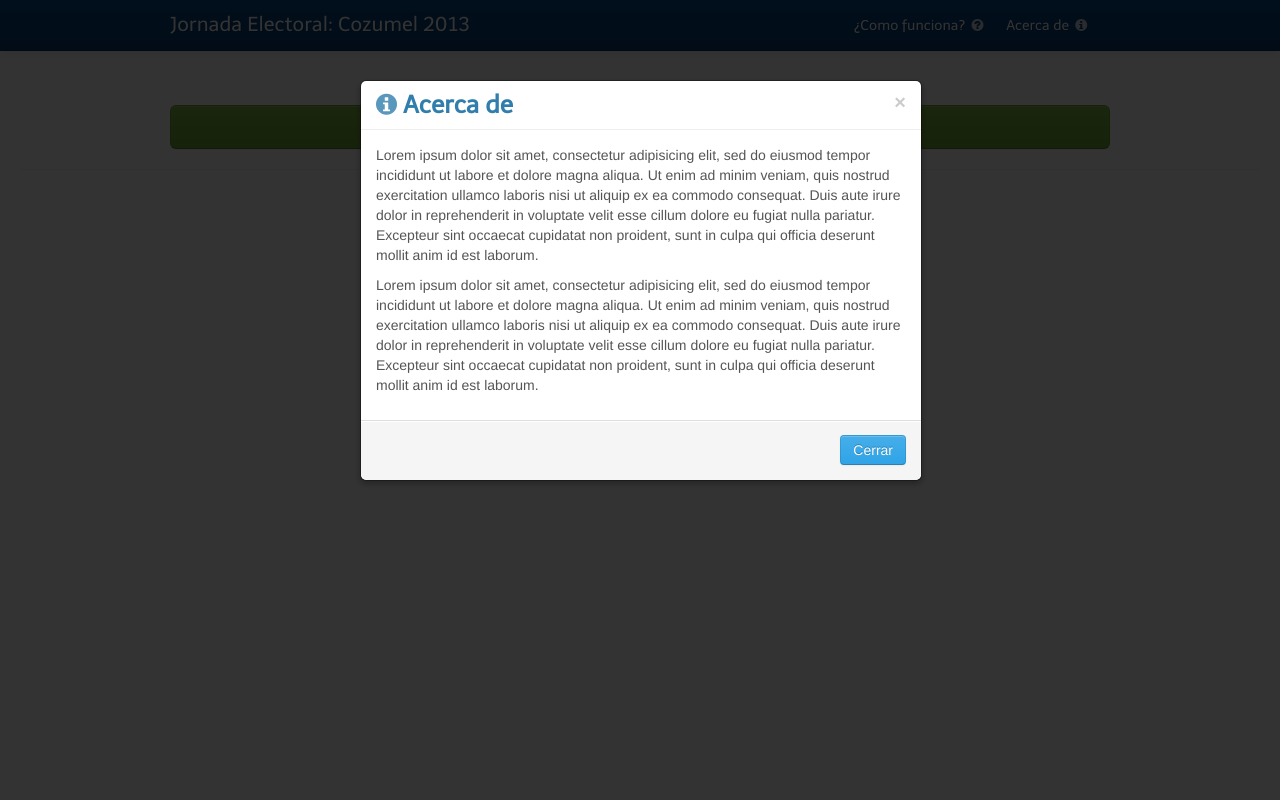
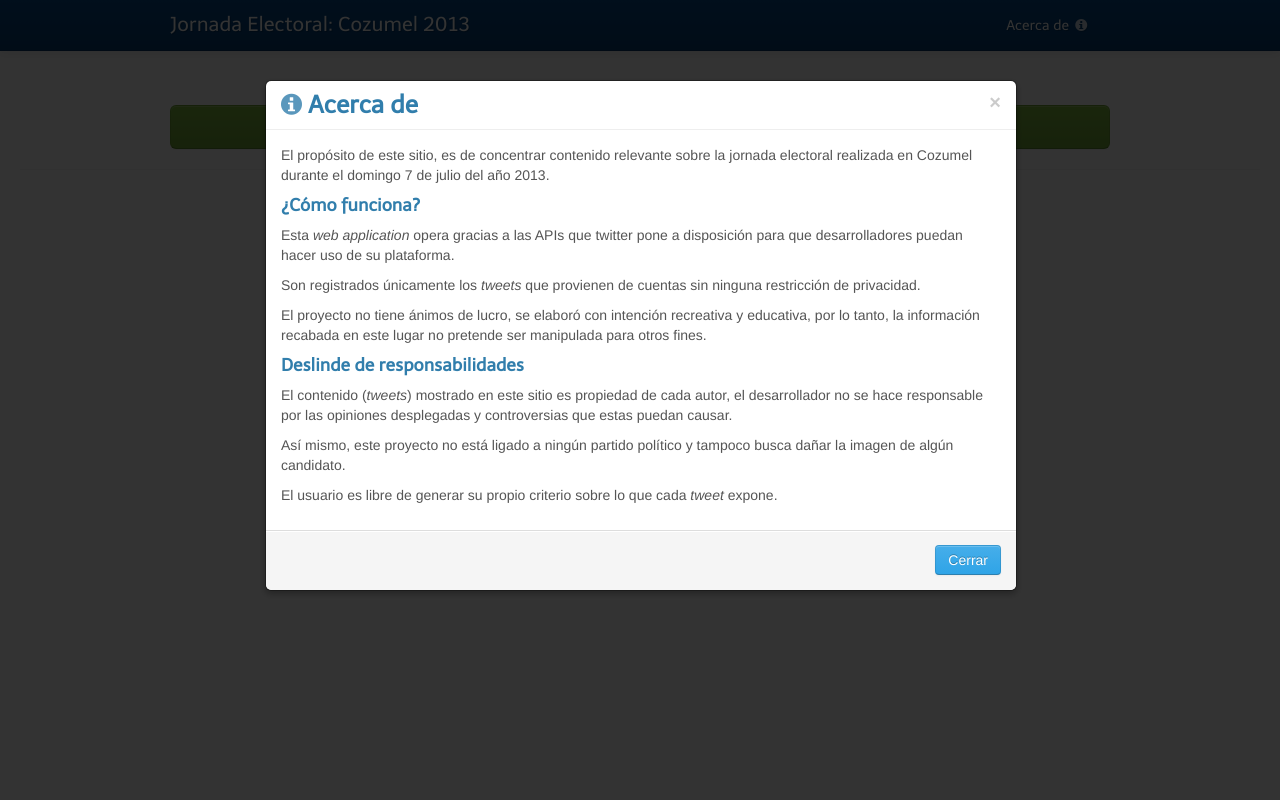
Before and after one commit to niketedm/election-tweets, a Django app: page / in a window 1280 px wide, after a click on "Acerca de". Run offline with Django 3.2, Linux system fonts and the light colour scheme; data that the repository does not hold is empty; parts of the project's set-up code (start-up, migrations or seed data) failed here and were passed over; some libraries are stand-ins or nearby versions; some web fonts are replaced.

Commit message:
copy updated

```diff
--- a/static/assets/css/application.css
+++ b/static/assets/css/application.css
@@ -20,18 +20,19 @@ a {
     column-count: 2;
     column-gap: 20px;
     column-fill: inherit;
+    margin: 0 auto;
     width: 1040px;
-    margin: 0 auto;
 }
 
 #embeded-tweets li {
     display: inline-block;
+    opacity: 0;
     width: 500px;
-    opacity: 0;
 }
 
-.love {
+.disclaimer {
     color: #f00;
+    font-weight: bold;
 }
 
 .new-tweet {
@@ -39,6 +40,11 @@ a {
 }
 
 footer {
+    font-size: 90%;
     text-align: center;
-    font-size: 90%;
 }
+
+body .modal {
+    margin-left: -375px;
+    width: 750px;
+}
--- a/templates/base.html
+++ b/templates/base.html
@@ -49,7 +49,6 @@
                         <li><a href="/new">Agregar nuevo <i class="icon-plus-sign"></i></a></li>
                         <li><a href="/signout" data-toggle="modal">Salir <i class="icon-signout"></i></a></li>
                         {% else %}
-                        <li><a href="#how" data-toggle="modal">¿Como funciona? <i class="icon-question-sign"></i></a></li>
                         <li><a href="#about" data-toggle="modal">Acerca de <i class="icon-info-sign"></i></a></li>
                         {% endif %}
                     </ul>
@@ -70,7 +69,7 @@
         <hr>
         <footer>
             <p>&copy; 2013 <a href="https://twitter.com/tweetczm" target="_blank">@tweetczm</a></p>
-            <p>Made with <i class="icon-heart love"></i> by <a href="https://twitter.com/kelevrium" target="_blank">@kelevrium</a></p>
+            <p><small>Developed by <a href="https://twitter.com/kelevrium" target="_blank">@kelevrium</a></small></p>
             {% if user.is_authenticated == False %}
             <p><a href="/signin"><i class="icon-signin"></i></a></p>
             {% endif %}
@@ -85,46 +84,20 @@
             <h3 id="about-label"><i class="icon-info-sign"></i> Acerca de</h3>
         </div>
         <div class="modal-body">
-            <p>Lorem ipsum dolor sit amet, consectetur adipisicing elit, sed do eiusmod
-            tempor incididunt ut labore et dolore magna aliqua. Ut enim ad minim veniam,
-            quis nostrud exercitation ullamco laboris nisi ut aliquip ex ea commodo
-            consequat. Duis aute irure dolor in reprehenderit in voluptate velit esse
-            cillum dolore eu fugiat nulla pariatur. Excepteur sint occaecat cupidatat non
-            proident, sunt in culpa qui officia deserunt mollit anim id est laborum.</p>
-            <p>Lorem ipsum dolor sit amet, consectetur adipisicing elit, sed do eiusmod
-            tempor incididunt ut labore et dolore magna aliqua. Ut enim ad minim veniam,
-            quis nostrud exercitation ullamco laboris nisi ut aliquip ex ea commodo
-            consequat. Duis aute irure dolor in reprehenderit in voluptate velit esse
-            cillum dolore eu fugiat nulla pariatur. Excepteur sint occaecat cupidatat non
-            proident, sunt in culpa qui officia deserunt mollit anim id est laborum.</p>
+            <p>El propósito de este sitio, es de concentrar contenido relevante sobre la jornada electoral realizada en Cozumel durante el domingo 7 de julio del año 2013.</p>
+            <h4>¿Cómo funciona?</h4>
+            <p>Esta <em>web application</em> opera gracias a las APIs que twitter pone a disposición para que desarrolladores puedan hacer uso de su plataforma.</p>
+            <p>Son registrados únicamente los <em>tweets</em> que provienen de cuentas sin ninguna restricción de privacidad.</p>
+            <p>El proyecto no tiene ánimos de lucro, se elaboró con intención recreativa y educativa, por lo tanto, la información recabada en este lugar no pretende ser manipulada para otros fines.</p>
+            <h4>Deslinde de responsabilidades</h4>
+            <p>El contenido (<em>tweets</em>) mostrado en este sitio es propiedad de cada autor, el desarrollador no se hace responsable por las opiniones desplegadas y controversias que estas puedan causar.</p>
+            <p>Así mismo, este proyecto no está ligado a ningún partido político y tampoco busca dañar la imagen de algún candidato.</p>
+            <p>El usuario es libre de generar su propio criterio sobre lo que cada <em>tweet</em> expone.</p>
         </div>
         <div class="modal-footer">
             <button class="btn btn-primary" data-dismiss="modal" aria-hidden="true">Cerrar</button>
         </div>
     </div>
 
-    <div id="how" class="modal hide fade" tabindex="-1" role="dialog" aria-labelledby="how-label" aria-hidden="true">
-        <div class="modal-header">
-            <button type="button" class="close" data-dismiss="modal" aria-hidden="true">×</button>
-            <h3 id="how-label"><i class="icon-question-sign"></i> ¿Cómo funciona?</h3>
-        </div>
-        <div class="modal-body">
-            <p>Lorem ipsum dolor sit amet, consectetur adipisicing elit, sed do eiusmod
-            tempor incididunt ut labore et dolore magna aliqua. Ut enim ad minim veniam,
-            quis nostrud exercitation ullamco laboris nisi ut aliquip ex ea commodo
-            consequat. Duis aute irure dolor in reprehenderit in voluptate velit esse
-            cillum dolore eu fugiat nulla pariatur. Excepteur sint occaecat cupidatat non
-            proident, sunt in culpa qui officia deserunt mollit anim id est laborum.</p>
-            <p>Lorem ipsum dolor sit amet, consectetur adipisicing elit, sed do eiusmod
-            tempor incididunt ut labore et dolore magna aliqua. Ut enim ad minim veniam,
-            quis nostrud exercitation ullamco laboris nisi ut aliquip ex ea commodo
-            consequat. Duis aute irure dolor in reprehenderit in voluptate velit esse
-            cillum dolore eu fugiat nulla pariatur. Excepteur sint occaecat cupidatat non
-            proident, sunt in culpa qui officia deserunt mollit anim id est laborum.</p>
-        </div>
-        <div class="modal-footer">
-            <button class="btn btn-primary" data-dismiss="modal" aria-hidden="true">Cerrar</button>
-        </div>
-    </div>
 </body>
 </html>
```
